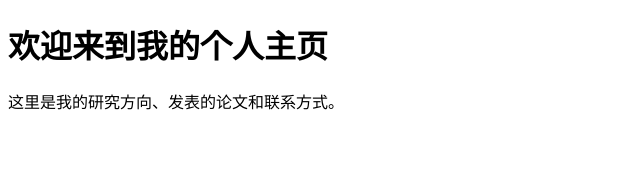
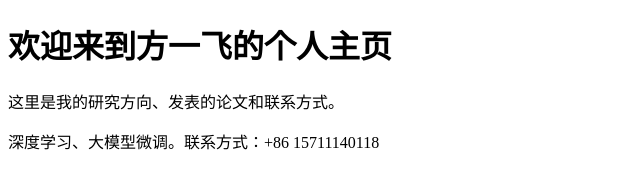
Before and after one commit to fangyifei222/fangyifei.github.io, a plain HTML site: page index.html in a window 1280 px wide. Shown: the whole page, without its empty margins (0-640 px from the left). Drawn offline with Linux system fonts and the light colour scheme.

Commit message:
Update index.html

```diff
--- a/index.html
+++ b/index.html
@@ -5,8 +5,8 @@
   <title>个人主页</title>
 </head>
 <body>
-  <h1>欢迎来到我的个人主页</h1>
+  <h1>欢迎来到方一飞的个人主页</h1>
   <p>这里是我的研究方向、发表的论文和联系方式。</p>
-  <!-- 你可以在这里添加更多内容 -->
+  <p>深度学习、大模型微调。联系方式：+86 15711140118</p>
 </body>
 </html>
```
